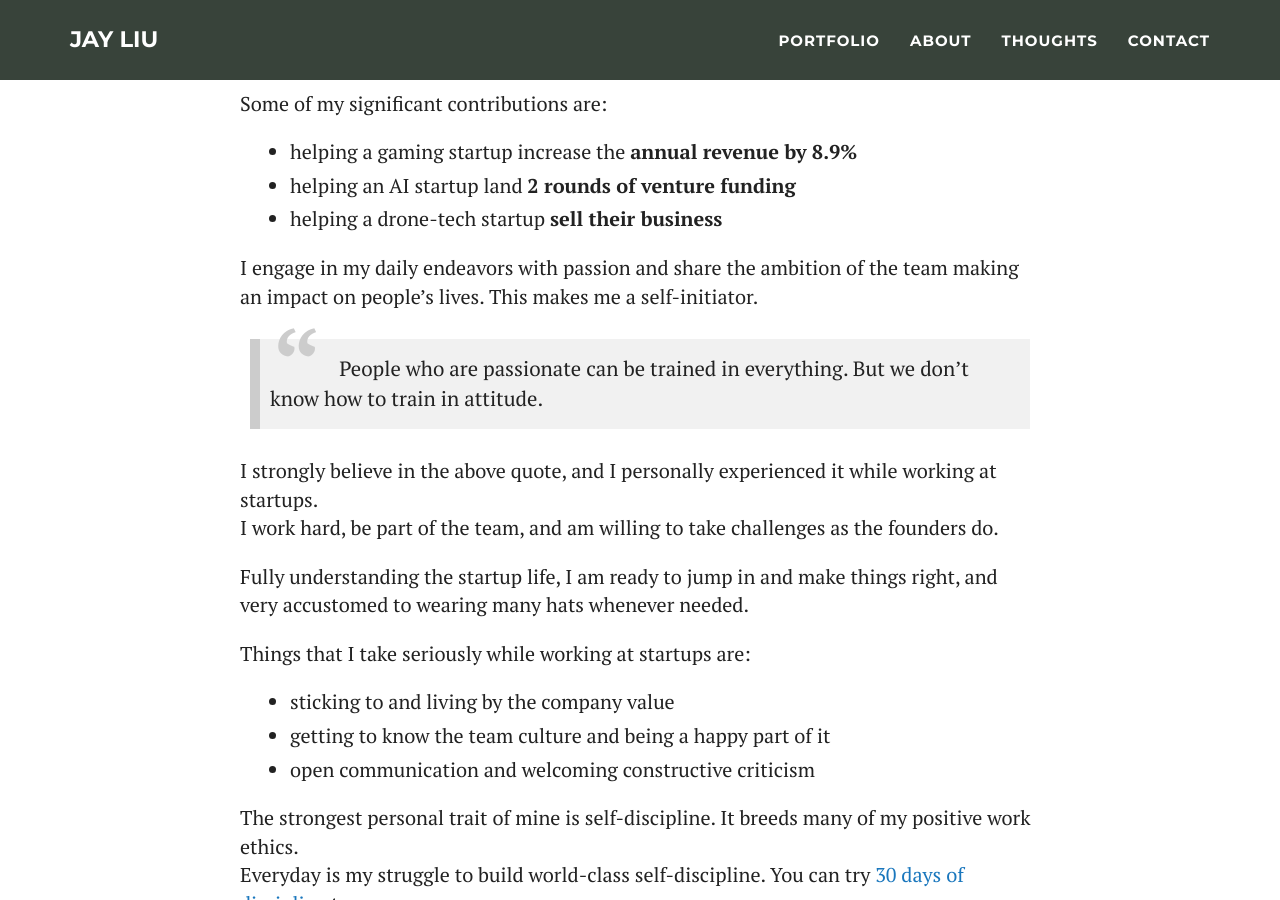
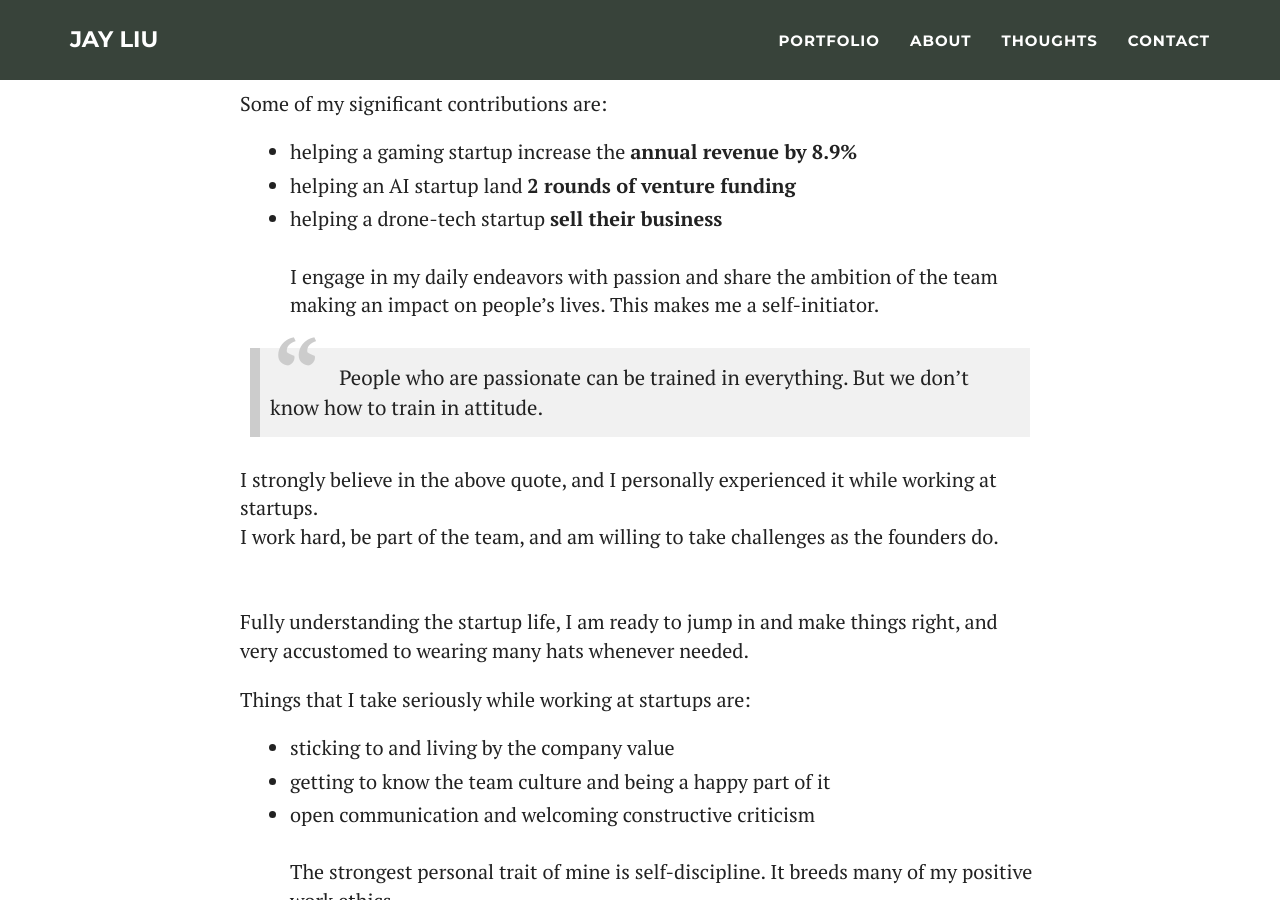
Before and after one commit to j-liu-dev/j-liu-dev.github.io, a Jekyll site: the page built from _posts/blog/2019-06-12-Is-Jay-A-Good-Fit.md, in a window 1280 px wide and 900 px high, scrolled down 447 px. Built offline with Jekyll 4.4.1, drawn with Linux system fonts in a browser that asks for light colours; comment, search, counter and statistics services are not loaded.

Commit message:
linebreaks

```diff
--- a/_posts/blog/2019-06-12-Is-Jay-A-Good-Fit.md
+++ b/_posts/blog/2019-06-12-Is-Jay-A-Good-Fit.md
@@ -12,27 +12,21 @@ Some of my significant contributions are:
 - helping a gaming startup increase the __annual revenue by 8.9%__
 - helping an AI startup land __2 rounds of venture funding__
 - helping a drone-tech startup __sell their business__
-
-
-
+<br/><br/>
 I engage in my daily endeavors with passion and share the ambition of the team making an impact on people's lives. This makes me a self-initiator.
 
 > People who are passionate can be trained in everything. But we don't know how to train in attitude.
 
 I strongly believe in the above quote, and I personally experienced it while working at startups.
 I work hard, be part of the team, and am willing to take challenges as the founders do.
-
-
-
+<br/><br/><br/>
 Fully understanding the startup life, I am ready to jump in and make things right, and very accustomed to wearing many hats whenever needed.
 
 Things that I take seriously while working at startups are:
 - sticking to and living by the company value
 - getting to know the team culture and being a happy part of it
 - open communication and welcoming constructive criticism
-
-
-
+<br/><br/>
 The strongest personal trait of mine is self-discipline. It breeds many of my positive work ethics.
 Everyday is my struggle to build world-class self-discipline. You can try <a href="https://30daysofdiscipline.com">30 days of discipline</a> too.
 
```
